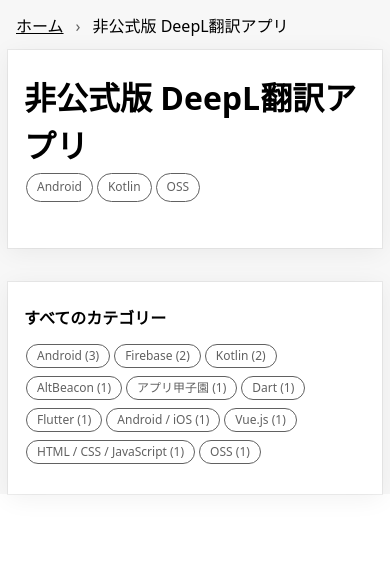
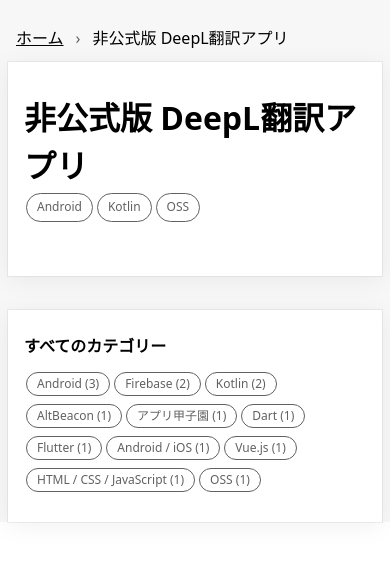
Before and after one commit to sakusaku3939/my-page, a Next.js app: page /posts/deepl-android in a window 390 px wide. Shown: the top 562 px of the page. Built offline with nearby package versions, Linux system fonts and the light colour scheme.

Commit message:
Adjust design

```diff
--- a/src/styles/globals.css
+++ b/src/styles/globals.css
@@ -22,3 +22,7 @@
 a {
     @apply underline text-blue-600 visited:text-purple-800
 }
+
+#nprogress .bar {
+    background: #616161 !important;
+}
--- a/src/styles/posts.module.css
+++ b/src/styles/posts.module.css
@@ -130,7 +130,7 @@
     }
 
     .post {
-        padding: 24px 32px;
+        padding: 32px;
     }
 
     .post .title {
@@ -140,11 +140,11 @@
 
 @media screen and (max-width: 500px) {
     .wrapper {
-        padding: 12px 8px 0;
+        padding: 24px 8px 0;
     }
 
     .post {
-        padding: 24px 16px;
+        padding: 32px 16px;
     }
 
     .breadcrumb {
```
